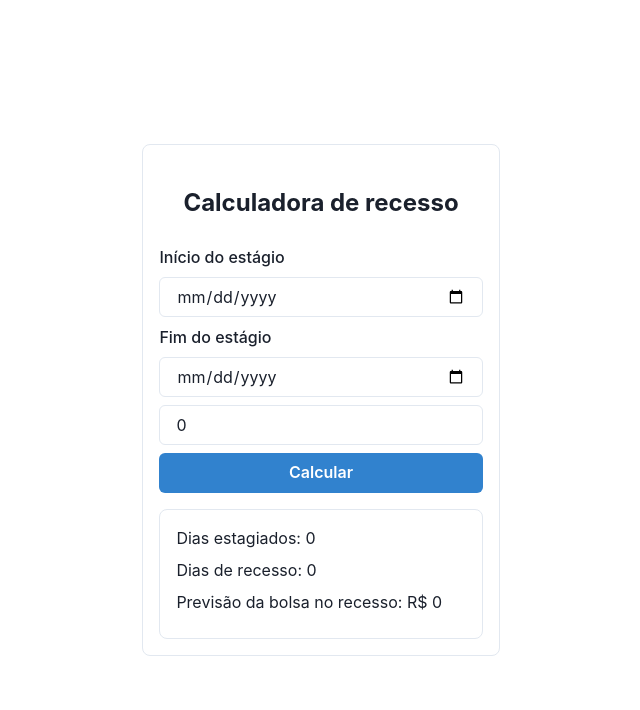
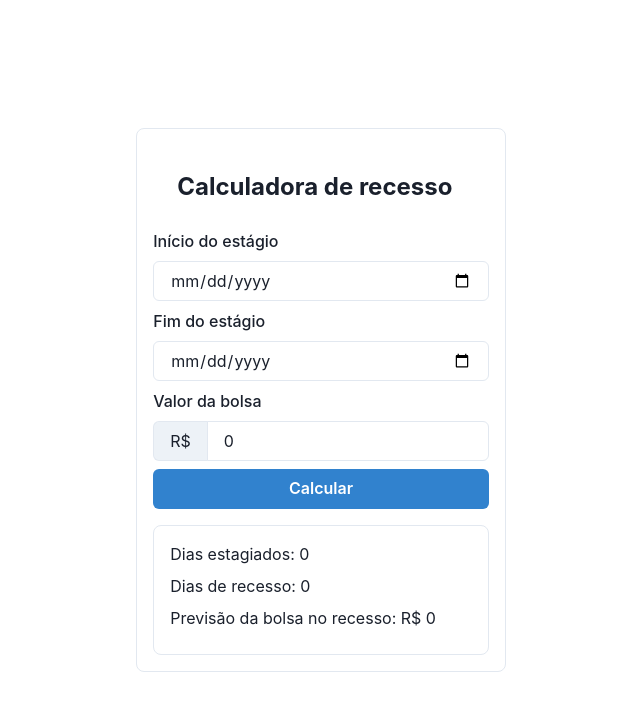
Before and after one commit to paulpessoa/calculadora-de-estagio, a Next.js app: page / in a window 1280 px wide. Shown: the top 710 px of the page, without its empty margins (319-959 px from the left). Built offline with nearby package versions, Linux system fonts and the light colour scheme.

Commit message:
simbolo monetário

```diff
--- a/package.json
+++ b/package.json
@@ -15,6 +15,7 @@
     "framer-motion": "^10.3.1",
     "next": "13.2.4",
     "react": "18.2.0",
-    "react-dom": "18.2.0"
+    "react-dom": "18.2.0",
+    "react-number-format": "^5.1.4"
   }
 }
--- a/src/pages/index.js
+++ b/src/pages/index.js
@@ -1,6 +1,6 @@
 import Head from 'next/head'
 import React, { useState } from 'react';
-import { Box, FormControl, FormLabel, Input, Button, Text, Flex} from '@chakra-ui/react';
+import { Box, FormControl, FormLabel, Input, InputGroup, InputLeftAddon, Button, Text, Flex} from '@chakra-ui/react';
 
 export default function Home() {
   const [inicioEstagio, setInicioEstagio] = useState('');
@@ -58,11 +58,15 @@ export default function Home() {
           />
         </FormControl>
         <FormControl id="valorBolsa" mb={2}>
+        <FormLabel>Valor da bolsa</FormLabel>
+        <InputGroup>
+          <InputLeftAddon children="R$" />
           <Input
             type="number"
             value={valorBolsa}
             onChange={(e) => setValorBolsa(e.target.value)}
-          />
+            />
+          </InputGroup>
         </FormControl>
         <Button width='full' colorScheme="blue" onClick={calcularDados} mb={2}>
           Calcular
```
Also changed, not shown: 1 other file (tests, documents, lock files or other folders).
